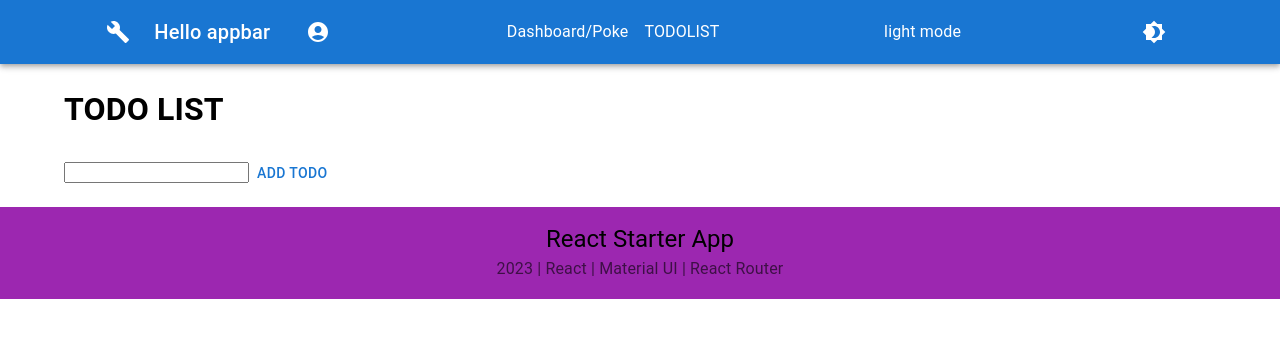
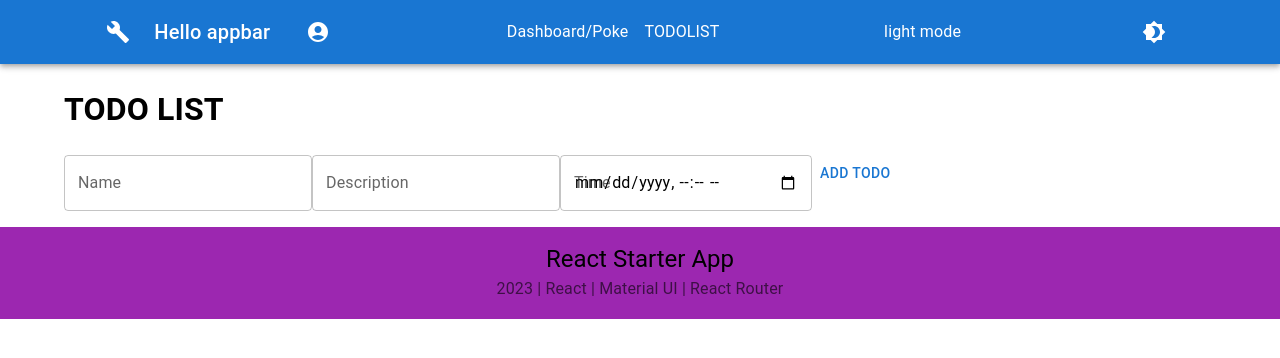
Before and after one commit to marcovindy/pokeapp-TODO, a React (Vite) app: page /todolist in a window 1280 px wide. Shown: the top 358 px of the page. Built offline with nearby package versions, Linux system fonts and the light colour scheme.

Commit message:
Change properities

```diff
--- a/src/components/todolist/TodoList.tsx
+++ b/src/components/todolist/TodoList.tsx
@@ -3,10 +3,12 @@ import { useSelector, useDispatch } from 'react-redux'
 import { RootState } from '@/redux/store'
 import { addTodo, toggleTodo, removeTodo, selectTodos } from '@/redux/todoSlice'
 import { TodoItem } from '@/components/todolist/interface/TodoItem.interface'
-import { Button } from '@mui/material'
+import { Button, TextField } from '@mui/material'
 
 const TodoList: React.FC = () => {
     const [newTodo, setNewTodo] = useState('')
+    const [newDescription, setNewDescription] = useState('')
+    const [newTime, setNewTime] = useState('')
 
     const todos = useSelector(selectTodos)
     const dispatch = useDispatch()
@@ -15,15 +17,27 @@ const TodoList: React.FC = () => {
         setNewTodo(e.target.value)
     }
 
+    const handleDescriptionChange = (e: React.ChangeEvent<HTMLInputElement>) => {
+        setNewDescription(e.target.value)
+    }
+
+    const handleTimeChange = (e: React.ChangeEvent<HTMLInputElement>) => {
+        setNewTime(e.target.value)
+    }
+
     const handleAddTodo = () => {
         if (newTodo.trim() !== '') {
             const todo: TodoItem = {
                 id: Date.now(),
-                text: newTodo,
+                name: newTodo,
+                description: newDescription,
+                time: newTime,
                 completed: false,
             }
             dispatch(addTodo(todo))
             setNewTodo('')
+            setNewDescription('')
+            setNewTime('')
         }
     }
 
@@ -38,14 +52,16 @@ const TodoList: React.FC = () => {
     return (
         <div>
             <div>
-                <input type="text" value={newTodo} onChange={handleInputChange} />
+                <TextField label="Name" value={newTodo} onChange={handleInputChange} />
+                <TextField label="Description" value={newDescription} onChange={handleDescriptionChange} />
+                <TextField type="datetime-local" label="Time" value={newTime} onChange={handleTimeChange} />
                 <Button onClick={handleAddTodo}>Add Todo</Button>
             </div>
             <ul>
                 {todos.map((todo) => (
                     <li key={todo.id}>
                         <input type="checkbox" checked={todo.completed} onChange={() => handleToggleTodo(todo.id)} />
-                        <span style={{ textDecoration: todo.completed ? 'line-through' : 'none' }}>{todo.text}</span>
+                        <span style={{ textDecoration: todo.completed ? 'line-through' : 'none' }}>{todo.name}</span>
                         <Button onClick={() => handleRemoveTodo(todo.id)}>Remove</Button>
                     </li>
                 ))}
--- a/src/components/todolist/interface/TodoItem.interface.ts
+++ b/src/components/todolist/interface/TodoItem.interface.ts
@@ -1,5 +1,7 @@
 export interface TodoItem {
     id: number
-    text: string
+    name: string
+    description: string
+    time: string
     completed: boolean
 }
--- a/src/redux/todoSlice.ts
+++ b/src/redux/todoSlice.ts
@@ -15,11 +15,7 @@ const todosSlice = createSlice({
     initialState,
     reducers: {
         addTodo: (state, action) => {
-            const todo: TodoItem = {
-                id: Date.now(),
-                text: action.payload.text,
-                completed: false,
-            }
+            const todo: TodoItem = action.payload
             state.todos.push(todo)
         },
         toggleTodo: (state, action) => {
```
